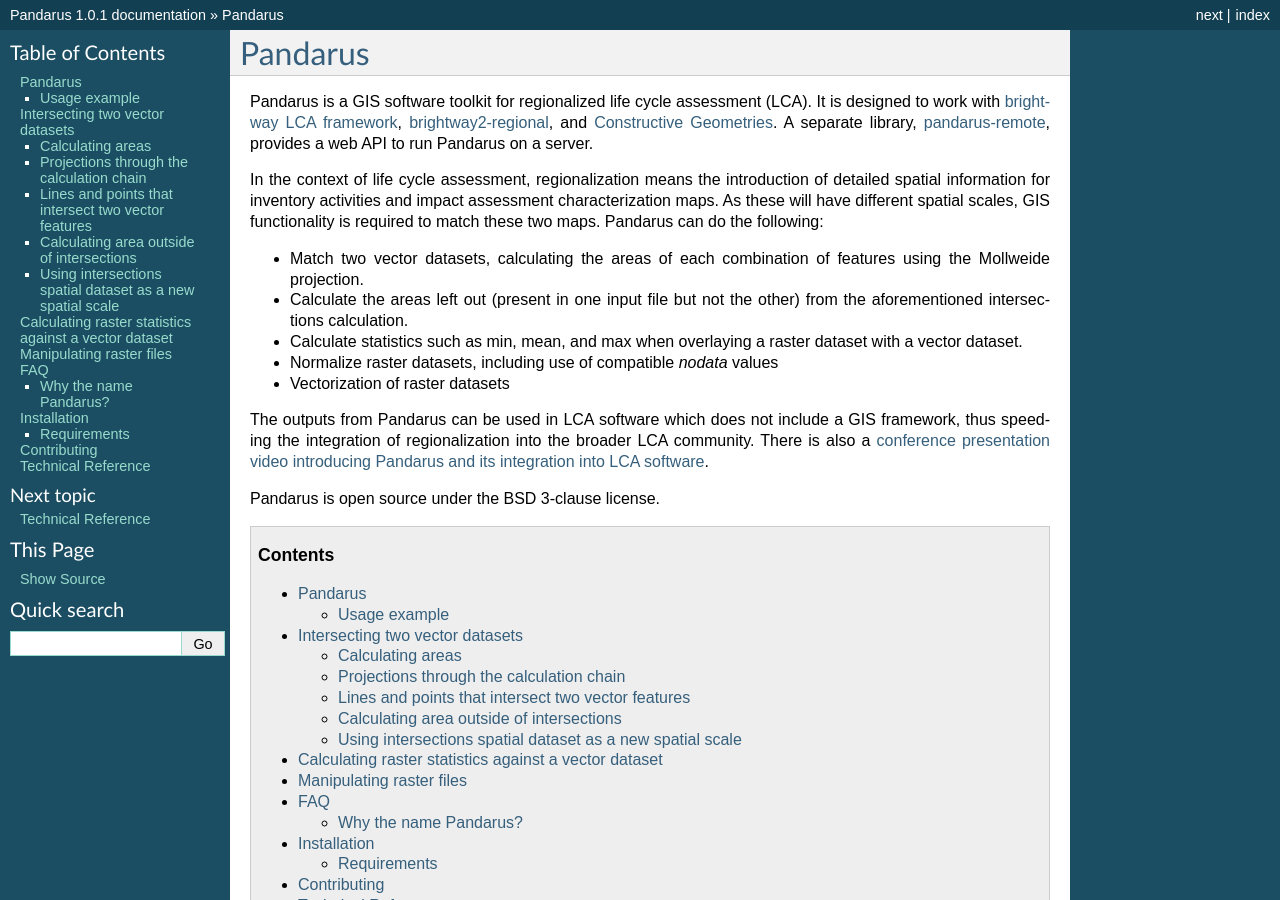
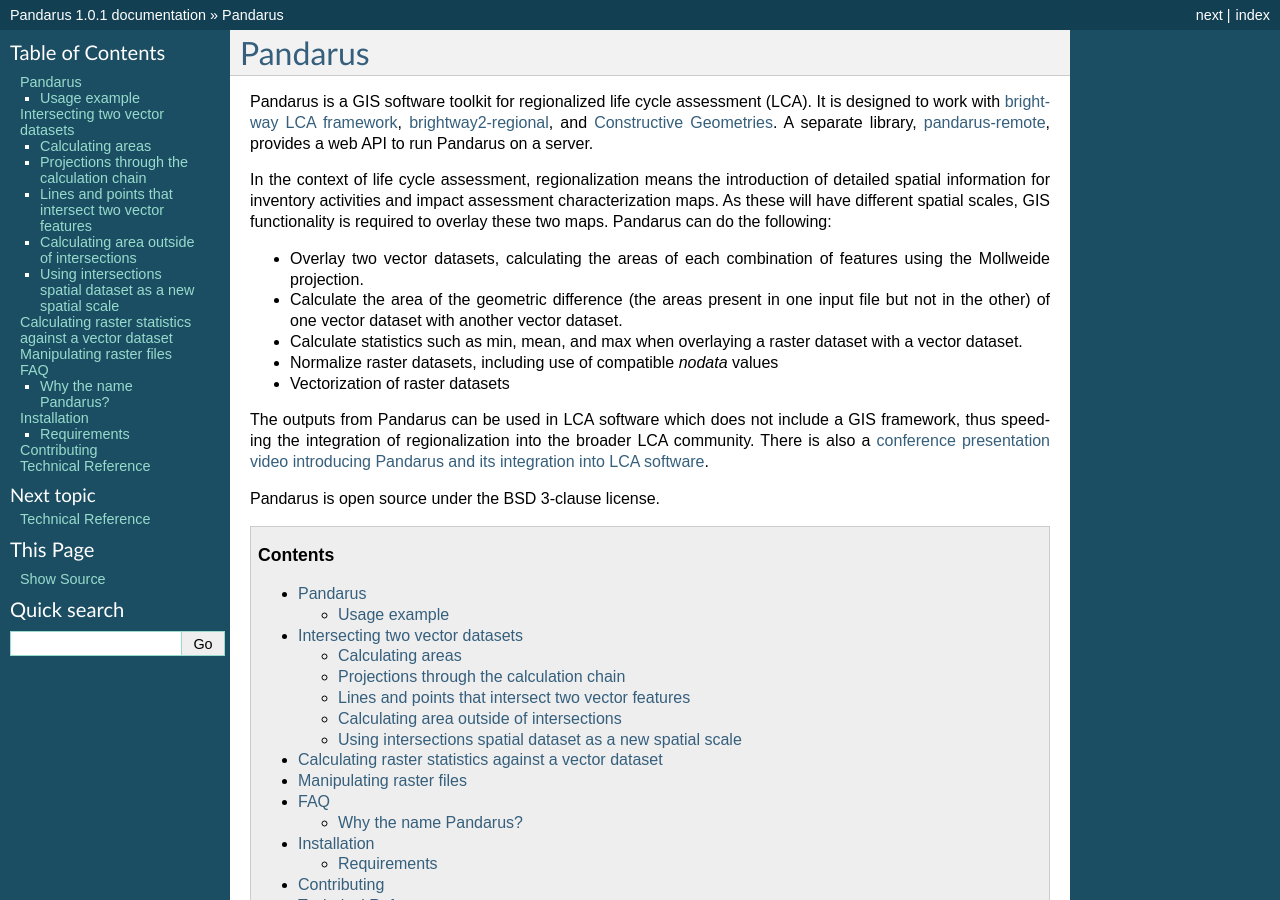
Before and after one commit to cmutel/pandarus, a Sphinx documentation site: the page built from docs/index.rst, in a window 1280 px wide and 900 px high. Built offline with Sphinx 7.4.7, drawn with Linux system fonts in a browser that asks for light colours; some of the changed text lies outside the part shown.

```diff
--- a/docs/index.rst
+++ b/docs/index.rst
@@ -3,10 +3,10 @@ Pandarus
 
 Pandarus is a GIS software toolkit for regionalized life cycle assessment (LCA). It is designed to work with `brightway LCA framework <https://brightwaylca.org>`__, `brightway2-regional <https://bitbucket.org/cmutel/brightway2-regional>`__, and `Constructive Geometries <https://bitbucket.org/cmutel/constructive-geometries>`__. A separate library, `pandarus-remote <https://github.com/cmutel/pandarus_remote>`__, provides a web API to run Pandarus on a server.
 
-In the context of life cycle assessment, regionalization means the introduction of detailed spatial information for inventory activities and impact assessment characterization maps. As these will have different spatial scales, GIS functionality is required to match these two maps. Pandarus can do the following:
+In the context of life cycle assessment, regionalization means the introduction of detailed spatial information for inventory activities and impact assessment characterization maps. As these will have different spatial scales, GIS functionality is required to overlay these two maps. Pandarus can do the following:
 
-* Match two vector datasets, calculating the areas of each combination of features using the Mollweide projection.
-* Calculate the areas left out (present in one input file but not the other) from the aforementioned intersections calculation.
+* Overlay two vector datasets, calculating the areas of each combination of features using the Mollweide projection.
+* Calculate the area of the geometric difference (the areas present in one input file but not in the other) of one vector dataset with another vector dataset.
 * Calculate statistics such as min, mean, and max when overlaying a raster dataset with a vector dataset.
 * Normalize raster datasets, including use of compatible `nodata` values
 * Vectorization of raster datasets
@@ -138,7 +138,7 @@ However, it is easy to run into errors if geospatial libraries like fiona, raste
     activate pandarus  # Could also be source activate pandarus
     conda install -c conda-forge -c cmutel pandarus
 
-Pandarus source code is on `GitHub <https://github.com/cmutel/pandarus>`__.
+Pandarus is only compatible with Python >= 3.5. Source code is on `GitHub <https://github.com/cmutel/pandarus>`__.
 
 Requirements
 ------------
```
Also changed, not shown: other parts of docs/index.rst (+1 -1 lines), README.md (+5 -5 lines).
